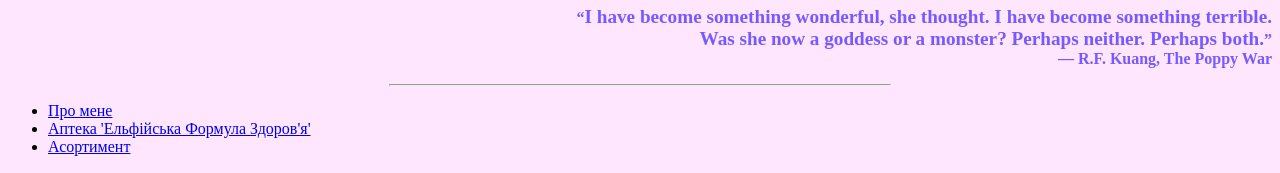
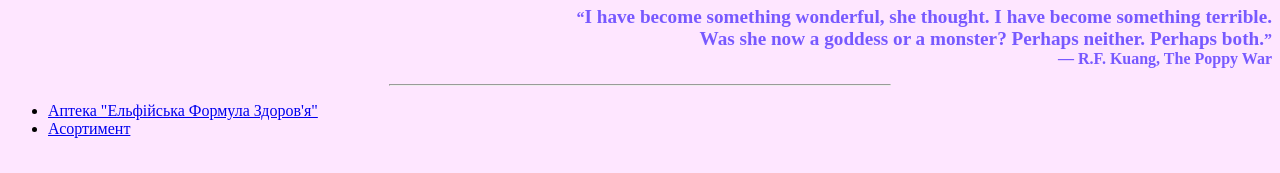
Before and after one commit to VLazorykOOP/weblab1-ZubkoDaryna, a plain HTML site: page Lab1.1.html in a window 1280 px wide. Shown: the part 627-800 px from the top of the page. Drawn offline with Linux system fonts and the light colour scheme.

Commit message:
Update and rename index.html to Lab1.1.html

```diff
--- a/index.html
+++ b/Lab1.1.html
@@ -47,9 +47,8 @@
   <hr width="500" size="2" align="center">
   <nav>
    <ul>
-   <li><a href="file:///C:/Users/%D0%90%D0%B4%D0%BC%D0%B8%D0%BD/github-classroom/VLazorykOOP/weblab1-ZubkoDaryna/index.html">Про мене</a></li>
-   <li><a href="file:///C:/Users/%D0%90%D0%B4%D0%BC%D0%B8%D0%BD/github-classroom/VLazorykOOP/weblab1-ZubkoDaryna/second.html">Аптека 'Ельфійська Формула Здоров'я'</a></li>
-   <li><a href="file:///C:/Users/%D0%90%D0%B4%D0%BC%D0%B8%D0%BD/github-classroom/VLazorykOOP/weblab1-ZubkoDaryna/third.html">Асортимент</a>
+      <li><a href="https://zubkodaryna.github.io/Next/Lab1.2.html#">Аптека "Ельфійська Формула Здоров'я"</a></li>
+      <li><a href="https://zubkodaryna.github.io/Next/Lab1.3.html#">Асортимент</a></li>
    </ui>
 </lu>
 </nav>
```
